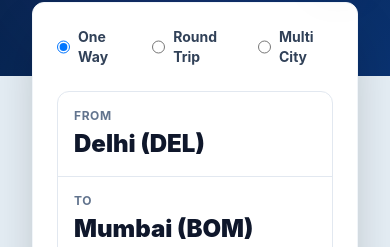
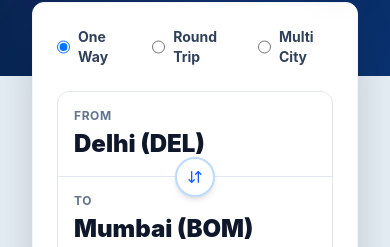
Before and after one commit to Varunshinde01/Roamnexa, a React (Vite) app: page / in a window 390 px wide. Shown: the part 846-1093 px from the top of the page. Built offline with nearby package versions, Linux system fonts and the light colour scheme.

Commit message:
Make city swap button fully responsive, visible on mobile, and add premium shadows and transitions

```diff
--- a/src/components/BookingForm.jsx
+++ b/src/components/BookingForm.jsx
@@ -244,8 +244,15 @@ const BookingForm = ({ onBookingSuccess }) => {
                 <input value={from} onChange={e => setFrom(e.target.value)} className="text-2xl font-black text-slate-900 w-full outline-none bg-transparent" />
               </Field>
               <div className="relative">
-                <button onClick={swap} className="absolute top-1/2 left-1/2 -translate-x-1/2 -translate-y-1/2 z-10 bg-white border-2 border-blue-200 rounded-full p-1 hover:bg-blue-50 hidden md:block">
-                  <ArrowLeftRight size={16} className="text-blue-600" />
+                <button
+                  onClick={swap}
+                  type="button"
+                  title="Swap Cities"
+                  className="absolute z-30 bg-white border-2 border-blue-200 rounded-full p-2.5 hover:bg-blue-50 shadow-md transition-all hover:scale-110 active:scale-95 cursor-pointer
+                             top-0 left-1/2 -translate-x-1/2 -translate-y-1/2
+                             md:top-1/2 md:-translate-y-1/2 md:left-0 md:-translate-x-1/2"
+                >
+                  <ArrowLeftRight size={16} className="text-blue-600 transition-transform duration-300 rotate-90 md:rotate-0" />
                 </button>
                 <Field label="TO">
                   <input value={to} onChange={e => setTo(e.target.value)} className="text-2xl font-black text-slate-900 w-full outline-none bg-transparent" />
```
